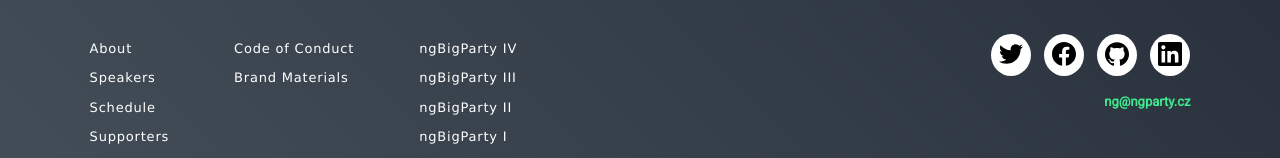
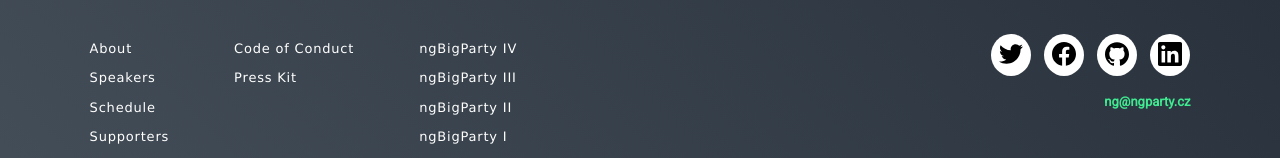
Before and after one commit to ngParty/web, a Next.js app: page /big-party-v in a window 1280 px wide. Shown: the part 10146-10304 px from the top of the page. Built offline with nearby package versions, Linux system fonts and the light colour scheme.

Commit message:
feat(shared): rename link label to press kit

```diff
--- a/shared/data.ts
+++ b/shared/data.ts
@@ -11,7 +11,7 @@ const links = {
       link: 'https://github.com/ngParty/web/blob/master/COC.md',
     },
     {
-      label: 'Brand Materials',
+      label: 'Press Kit',
       link: 'http://bit.ly/ngParty-brand-materials',
     },
   ],
```
